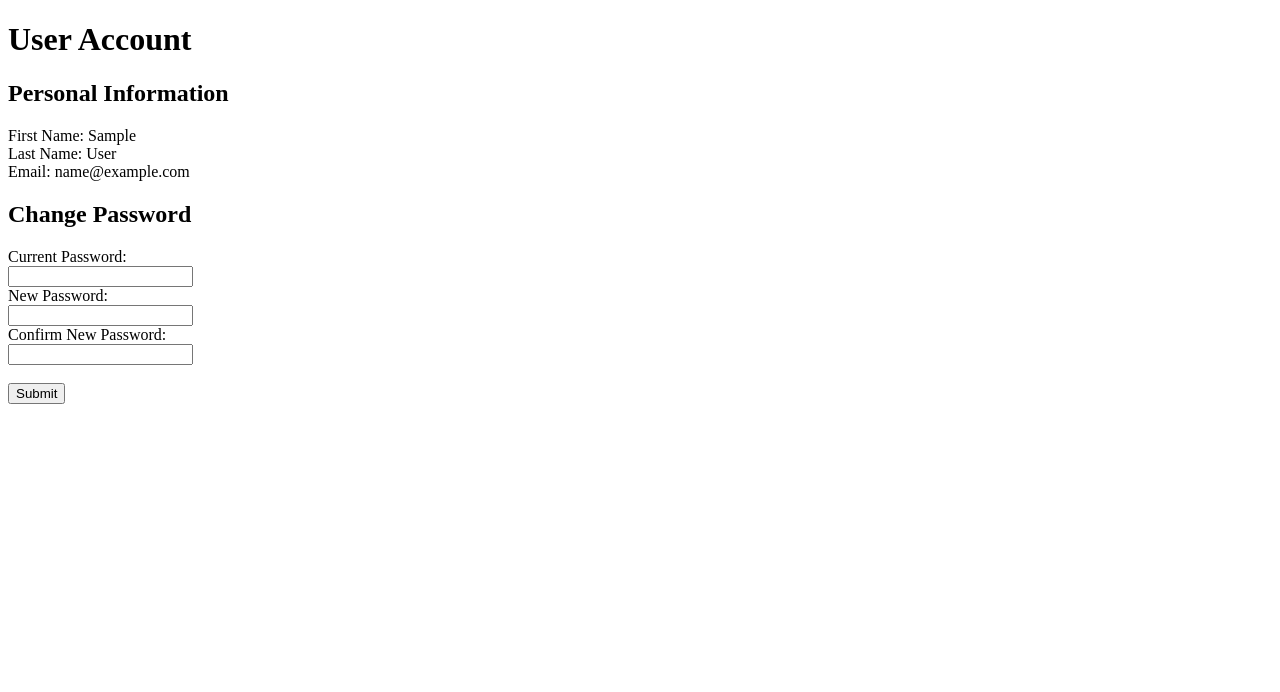
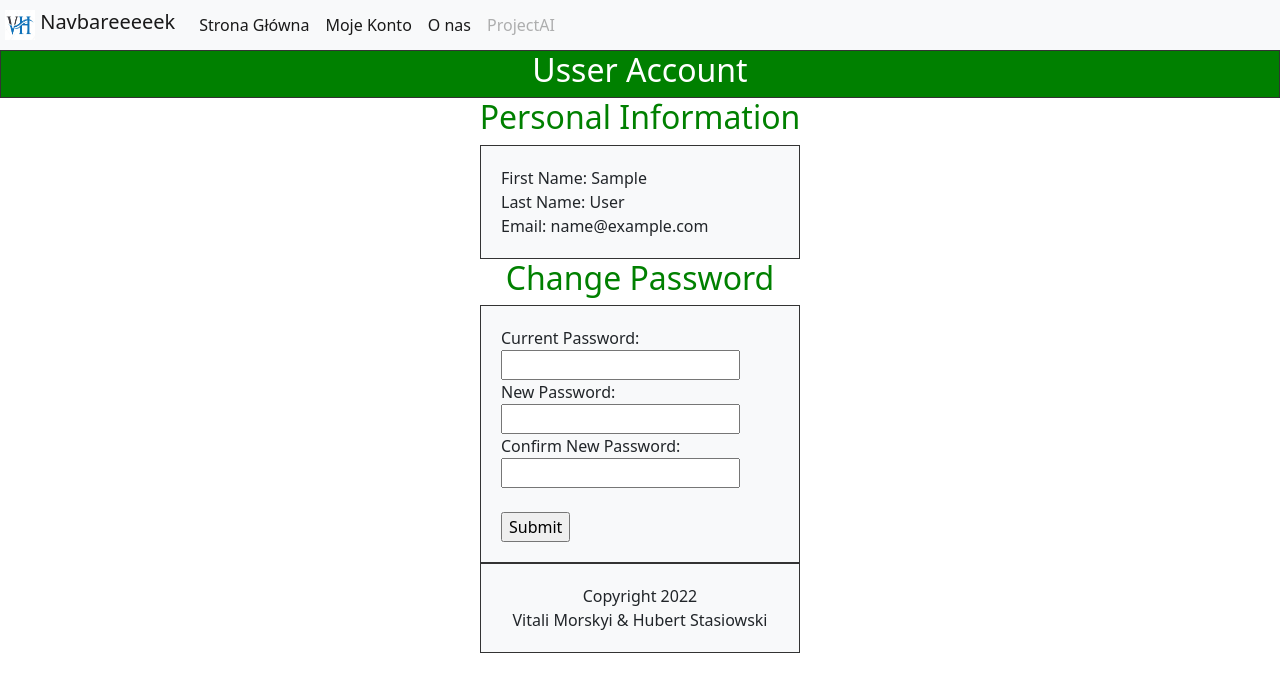
Before and after one commit to HStasiowski/StoronaSklep, a Django app: page /main/user in a window 1280 px wide. Shown: the top 692 px of the page. Run offline with Django 4.2, Linux system fonts and the light colour scheme; the visitor is signed in with stand-in values (Sample User, id 1).

Commit message:
punkciki

```diff
--- a/SklepInternetowy/main/templates/main/about.html
+++ b/SklepInternetowy/main/templates/main/about.html
@@ -120,7 +120,7 @@
               O nas
             </a>
           </li>
-          </li>
+
           <li class="nav-item active">
             <a href="#" class="nav-link disabled">
               ProjectAI
--- a/SklepInternetowy/main/templates/main/index.html
+++ b/SklepInternetowy/main/templates/main/index.html
@@ -133,15 +133,13 @@
             O nas
           </a>
         </li>
-        </li>
+
         <li class="nav-item active">
           <a href="#" class="nav-link disabled">
             ProjectAI
           </a>
         </li>
       </ul>
-
-
     </div>
   </nav>
   <div class="header">
@@ -225,7 +223,7 @@
     </div>
   </div>
 
-  </div>
+
   <div id="footer">
     <p>Copyright 2022 <br>
       Vitali Morskyi & Hubert Stasiowski
--- a/SklepInternetowy/main/templates/main/user_login.html
+++ b/SklepInternetowy/main/templates/main/user_login.html
@@ -108,7 +108,7 @@
                     <a href="#" class="nav-link active">
                         O nas
                     </a>
-                </li>
+
                 </li>
                 <li class="nav-item active">
                     <a href="#" class="nav-link disabled">
--- a/SklepInternetowy/main/templates/main/user_profile.html
+++ b/SklepInternetowy/main/templates/main/user_profile.html
@@ -1,10 +1,129 @@
 <!DOCTYPE html>
 <html lang="pl">
 <head>
+    <meta charset="UTF-8">
+  <meta name="viewport" content="width=device-width, initial-scale=1.0">
+  {% load static %}
+
+  <link rel="stylesheet" href="{% static 'main/style.css' %}">
+  <link href="https://cdn.jsdelivr.net/npm/bootstrap@5.2.2/dist/css/bootstrap.min.css" rel="stylesheet"
+    integrity="sha384-Zenh87qX5JnK2Jl0vWa8Ck2rdkQ2Bzep5IDxbcnCeuOxjzrPF/et3URy9Bv1WTRi" crossorigin="anonymous">
+  <script src="https://cdn.jsdelivr.net/npm/bootstrap@5.2.2/dist/js/bootstrap.bundle.min.js"
+    integrity="sha384-OERcA2EqjJCMA+/3y+gxIOqMEjwtxJY7qPCqsdltbNJuaOe923+mo//f6V8Qbsw3"
+    crossorigin="anonymous"></script>
     <title>User Account</title>
+    <style>
+    .header {
+
+        background-color: green;
+        margin-top: 50px;
+        text-align: center;
+        border: 1px solid #333;
+
+      }
+
+      .bigdick {
+        max-width: 960px;
+        margin: 0 auto;
+
+      }
+      h2 {
+      color: green;
+      text-align: center;
+    }
+
+    /* Media query to set website layout
+            according to screen size */
+    @media screen and (max-width:600px) {
+
+      .columnA,
+      .columnB,
+      .columnC {
+        width: 50%;
+      }
+    }
+
+    @media screen and (max-width:400px) {
+
+      .columnA,
+      .columnB,
+      .columnC {
+        width: 100%;
+      }
+    }
+
+    #poz {
+      position: fixed;
+      top: 0;
+      left: 0;
+      right: 0;
+      background-color: #333;
+      color: #fff;
+      padding: 5px;
+
+    }
+
+    #footer {
+      bottom: 0;
+      width: 100%;
+      height: 50px;
+      /* Height of the footer */
+      background: #fff;
+      text-align: center;
+
+    }
+    form,p {
+            width: 320px;
+            margin: auto;
+            padding: 20px;
+            border: 1px solid #333;
+            background-color: #f8f9fa;
+        }
+      </style>
 </head>
 <body>
-<h1>User Account</h1>
+    <nav id="poz" class="navbar navbar-expand-sm navbar light bg-light">
+        <a href="#" class="navbar-brand mb-0 h1">
+          <img class="d-inline-block align-top" src="{% static 'main/media/logo.png' %}" width="30" height="30" />
+          Navbareeeeek
+        </a>
+        <button type="button" data-bs-toggle="collapse" data-bs-target="#navbarNav" class="navbar-toggler"
+          aria-controls="navbarNav" aria-expanded="false" aria-label="Toggle navigation">
+          <span class="navbar-toggler-icon"></span>
+        </button>
+        <div class="collapse navbar-collapse" id="navbarNav">
+          <ul class="navbar-nav">
+            <li class="nav-item active">
+              <a href="{% url 'main:index' %}" class="nav-link active">
+                Strona Główna
+              </a>
+            </li>
+            <li class="nav-item active">
+              <a href="{% url 'main:user' %}" class="nav-link active">
+                Moje Konto
+              </a>
+            </li>
+            <li class="nav-item active">
+              <a href="#" class="nav-link active">
+                O nas
+              </a>
+            </li>
+
+            <li class="nav-item active">
+              <a href="#" class="nav-link disabled">
+                ProjectAI
+              </a>
+            </li>
+          </ul>
+        </div>
+      </nav>
+      <div class="header">
+        <h2 style="color:white;font-size:200%">
+          Usser Account
+        </h2>
+      </div>
+      <div class="bigdick">
+
 
 <h2>Personal Information</h2>
 <p>
@@ -30,5 +149,13 @@
            value="{% if predefined_confirm_new_password %}{{ predefined_confirm_new_password }}{% endif %}"><br><br>
     <input type="submit" value="Submit">
 </form>
+</div>
+
+
+<div id="footer">
+  <p>Copyright 2022 <br>
+    Vitali Morskyi & Hubert Stasiowski
+  </p>
+</div>
 </body>
 </html>
```
Also changed, not shown: SklepInternetowy/main/templates/main/user_change_password_success.html (+7 -6 lines), SklepInternetowy/main/templates/main/user_logout.html (+7 -6 lines), SklepInternetowy/main/templates/main/user_register_success.html (+7 -6 lines).
